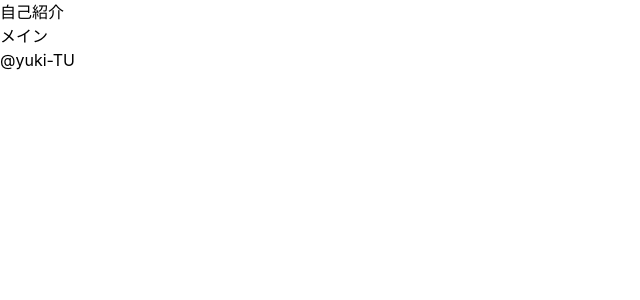
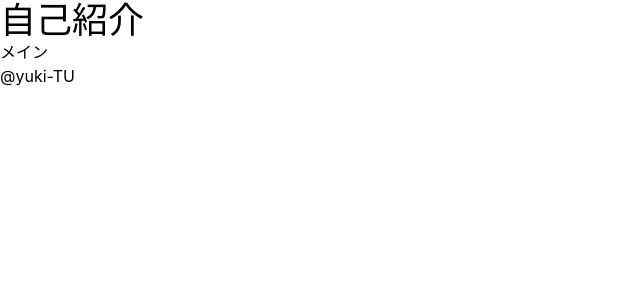
Before and after one commit to Yuki-TU/self-introduction, a Next.js app in the folder app/: page / in a window 1280 px wide. Shown: the top 300 px of the page, without its empty margins (0-640 px from the left). Built offline with nearby package versions, Linux system fonts and the light colour scheme.

Commit message:
add:#1 tailwindcssの設定

```diff
--- /dev/null
+++ b/app/postcss.config.js
@@ -0,0 +1,7 @@
+module.exports = {
+  plugins: {
+    tailwindcss: {}, // tailwindCSSの利用プラグイン
+    autoprefixer: {}, // ベンダープレフィックス自動生成プラグイン
+    cssnano: {}, // ビルドファイルを圧縮プラグイン
+  },
+};
--- /dev/null
+++ b/app/tailwind.config.js
@@ -0,0 +1,10 @@
+module.exports = {
+  content: [
+    // class属性を含む全てのファイルを指定する必要がある(jsx,htmlなど)
+    "./src/**/*.{js,ts,jsx,tsx}",
+  ],
+  theme: {
+    extend: {},
+  },
+  plugins: [],
+};
```
